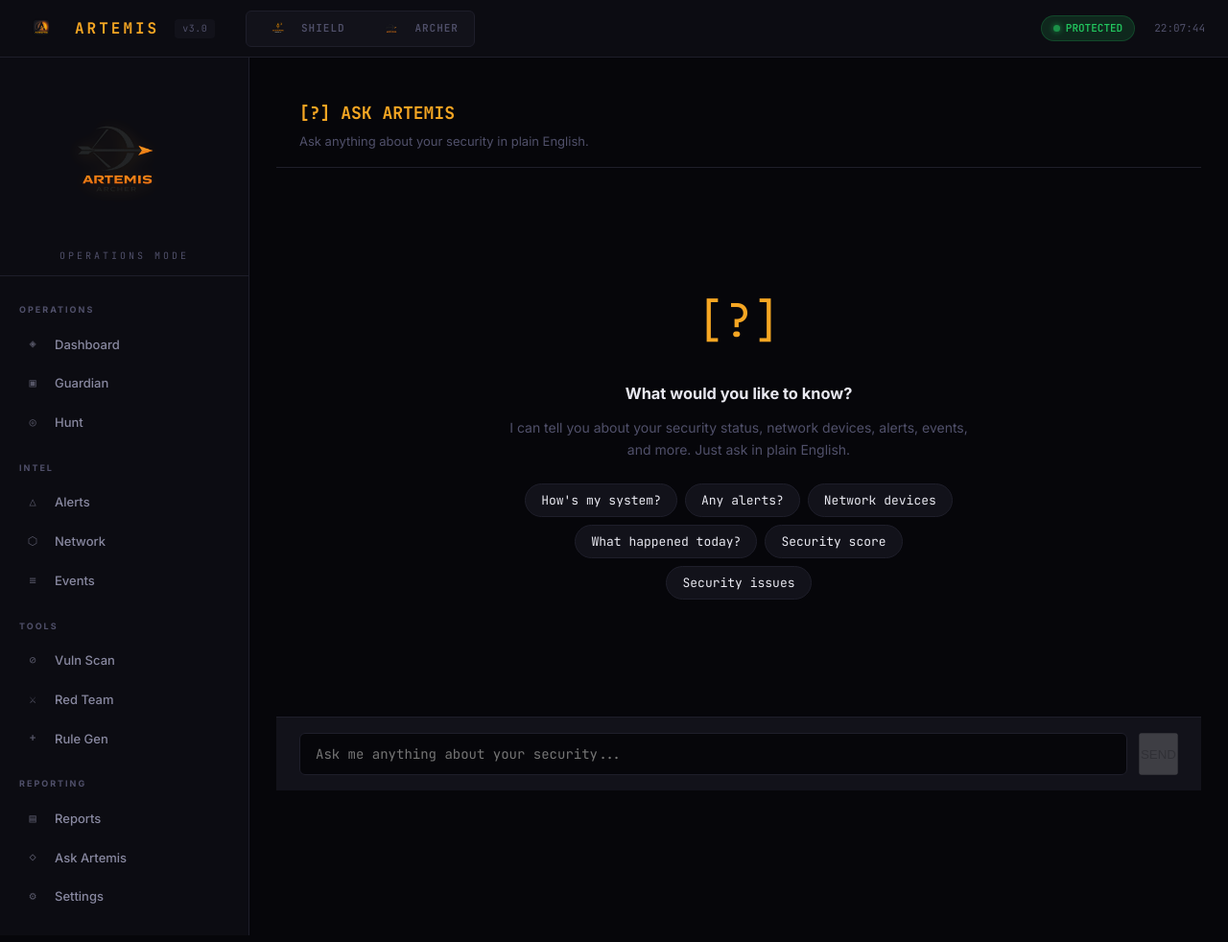
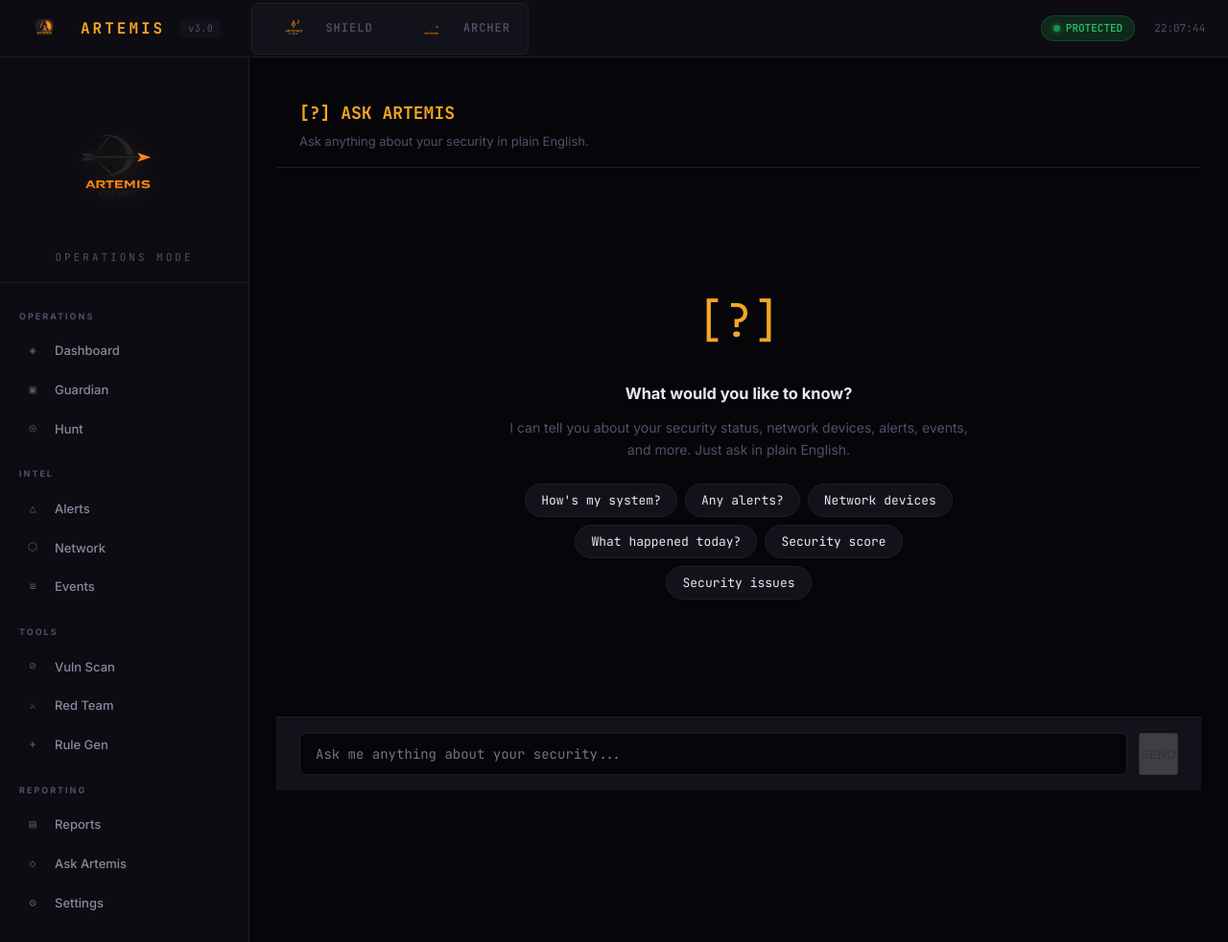
Before and after one commit to bytecreeper/project-artemis, a Python web app: template src/artemis/web/templates/chat.html in a window 1280 px wide. Shown: the whole page at 96% size. Run offline with Jinja, Linux system fonts and the light colour scheme; the template is opened without the code that fills it, so the values that code supplies are empty; some libraries are stand-ins or nearby versions.

Commit message:
Update README with mission statement, fix logo sizing in sidebar and header

```diff
--- a/src/artemis/web/static/css/artemis.css
+++ b/src/artemis/web/static/css/artemis.css
@@ -77,7 +77,7 @@
 }
 
 .header .logo-img {
-    height: 38px;
+    height: 44px;
     width: auto;
     opacity: 0.95;
 }
@@ -112,8 +112,8 @@
 }
 
 .mode-toggle a {
-    padding: 6px 16px;
-    font-size: 11px;
+    padding: 8px 18px;
+    font-size: 12px;
     font-family: var(--font-mono);
     font-weight: 600;
     text-decoration: none;
@@ -136,7 +136,7 @@
 }
 
 .mode-toggle .mode-icon {
-    height: 24px;
+    height: 36px;
     width: auto;
     opacity: 0.8;
 }
@@ -197,7 +197,7 @@
 
 .sidebar-logo {
     text-align: center;
-    padding: 4px 12px 12px;
+    padding: 16px 20px 16px;
     border-bottom: 1px solid var(--border);
     margin-bottom: 8px;
 }
@@ -217,7 +217,7 @@
 
 .sidebar-logo .mode-label {
     font-family: var(--font-mono);
-    font-size: 10px;
+    font-size: 11px;
     letter-spacing: 3px;
     text-transform: uppercase;
     color: var(--text-muted);
```
Also changed, not shown: README.md, src/artemis/web/static/img/logo_archer_sm.png, src/artemis/web/static/img/logo_shield_sm.png.
